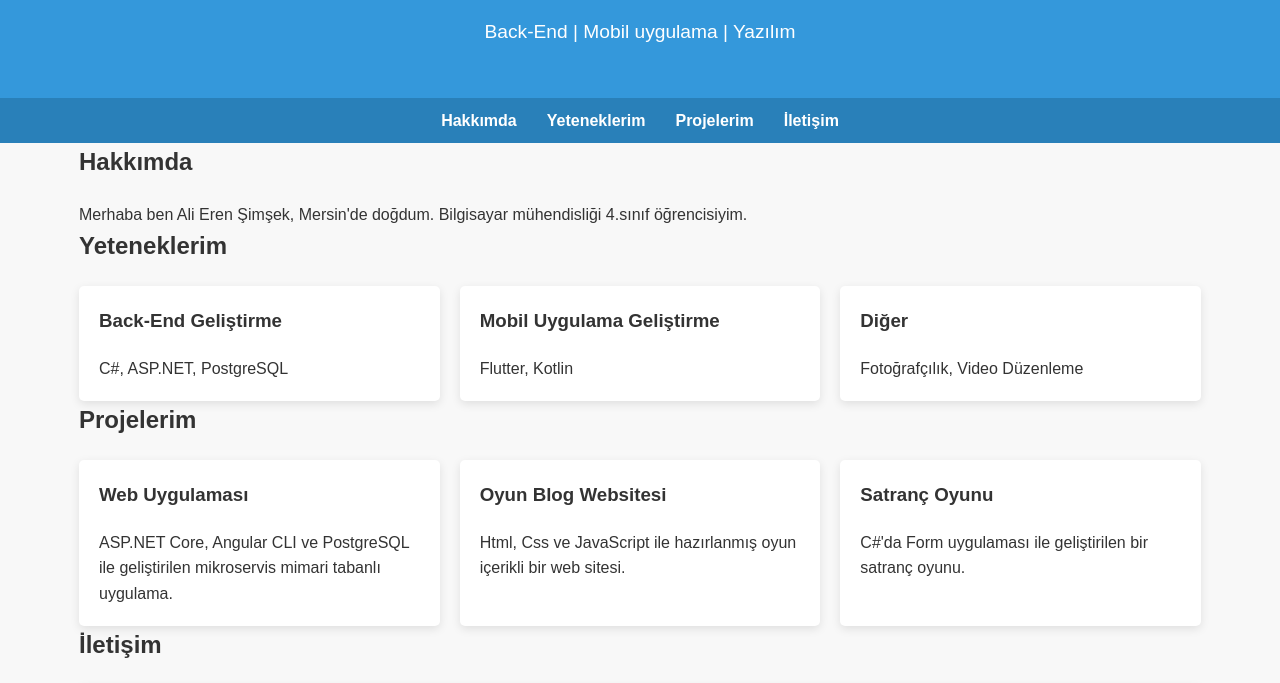
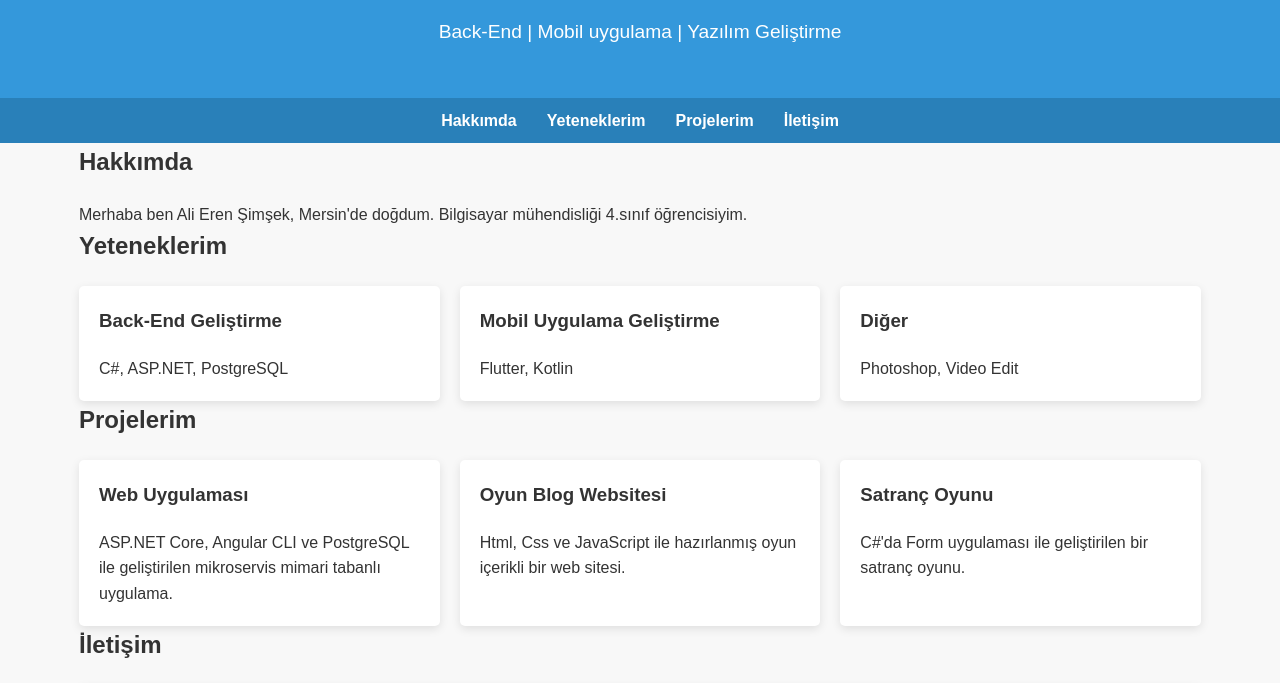
Before and after one commit to DarkPhoeniX1122X/project, a plain HTML site: page website/index.html in a window 1280 px wide. Shown: the part 117-800 px from the top of the page. Drawn offline with Linux system fonts and the light colour scheme.

Commit message:
Add files via upload

```diff
--- a/website/index.html
+++ b/website/index.html
@@ -10,7 +10,7 @@
     <header>
         <div class="container">
             <h1>Merhaba, Ben <span id="name">Adınız</span></h1>
-            <p class="subtitle">Back-End | Mobil uygulama | Yazılım </p>
+            <p class="subtitle">Back-End | Mobil uygulama | Yazılım Geliştirme</p>
         </div>
     </header>
 
@@ -49,7 +49,7 @@
                 </div>
                 <div class="skill">
                     <h3>Diğer</h3>
-                    <p>Fotoğrafçılık, Video Düzenleme</p>
+                    <p>Photoshop, Video Edit</p>
                 </div>
             </div>
         </section>
```
